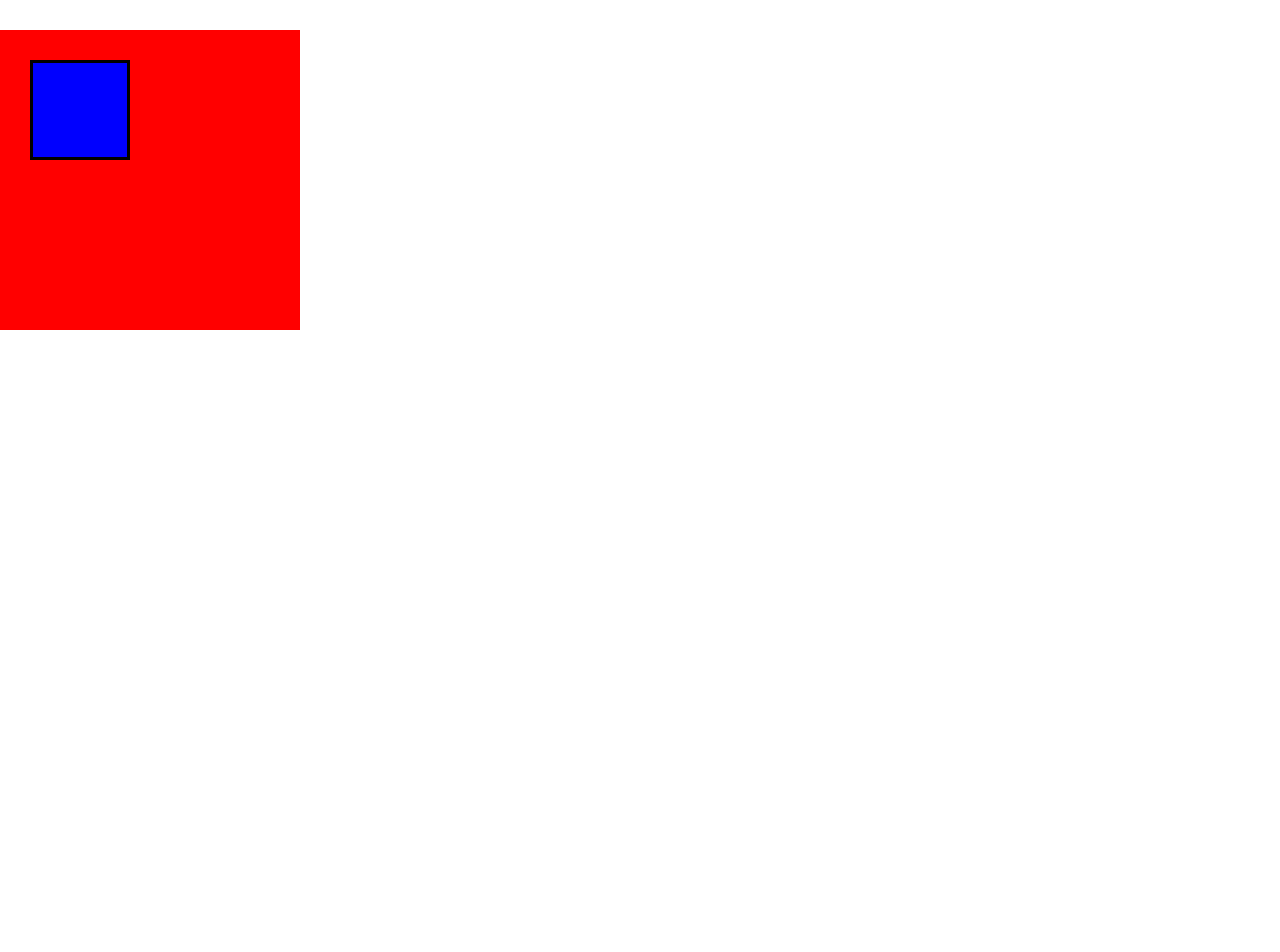
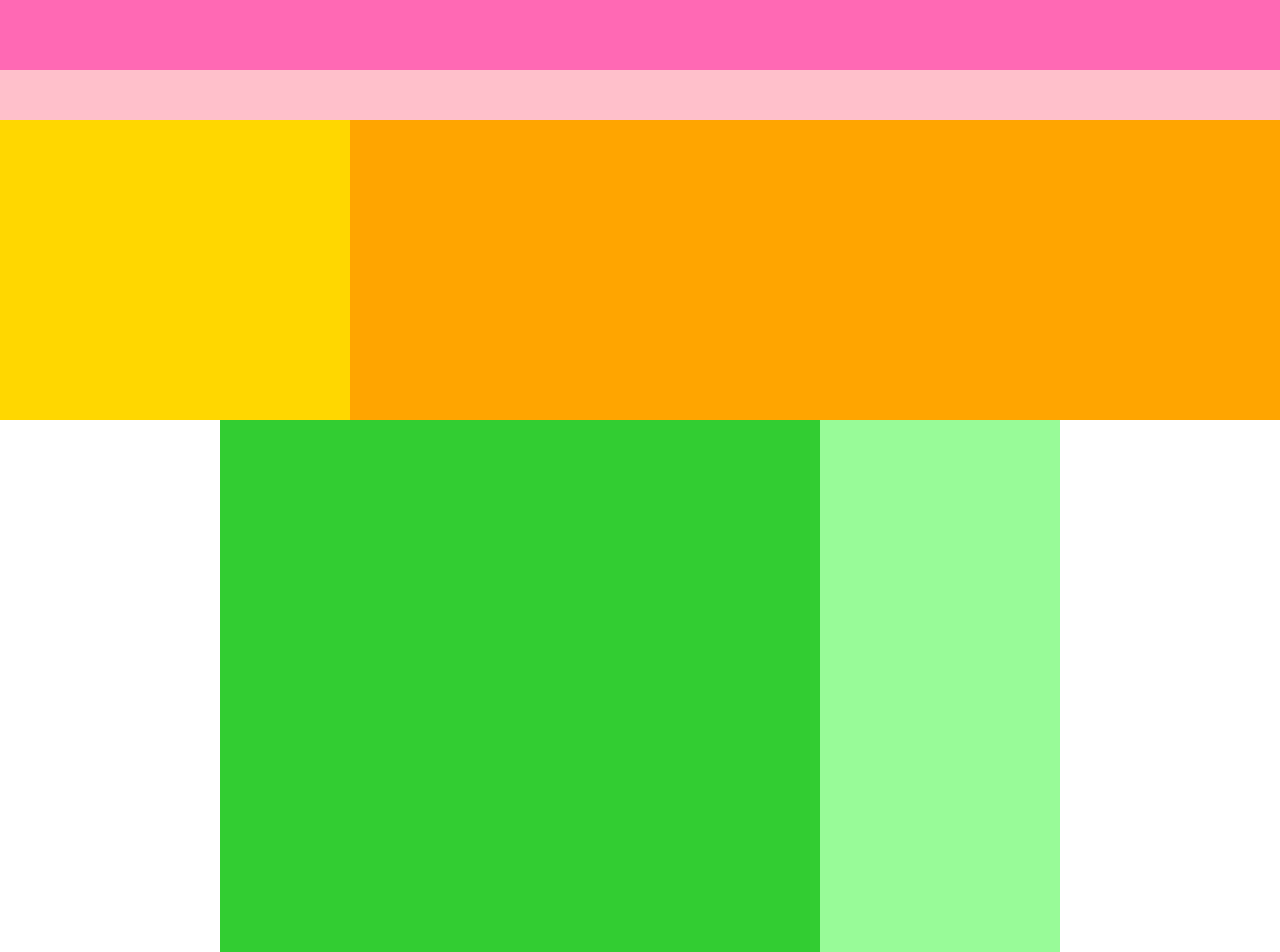
Before and after one commit to ryutomukai/-1-4, a plain HTML site: page index.html in a window 1280 px wide. Shown: the top 952 px of the page. Before the commit the page ends 800 px from the top, so only its background shows below. Drawn offline with Linux system fonts and the light colour scheme.

Commit message:
finish1-4

```diff
--- a/index.html
+++ b/index.html
@@ -7,12 +7,18 @@
     <title>ボックス</title>
   </head>
   <body>
-    <div class="box1">
-      <div class="box2"></div>
+    <header>
+      <div class="header-top"></div>
+      <div class="header-bottom"></div>
+    </header>
+    <div class="main-visual">
+      <div class="main-visual-content"></div>
     </div>
-
-
-
+    <div class="main">
+      <div class="blog"></div>
+      <div class="sidebar"></div>
+    </div>
+    <footer></footer>
 
 
   </body>
--- a/style.css
+++ b/style.css
@@ -4,17 +4,56 @@
   box-sizing: border-box;
 }
 
-.box1 {
-  width: 300px;
+header {
+  width: auto;
+  height: 120px;
+  background-color: red;
+}
+
+.header-top {
+  width: 100%;
+  height: 70px;
+  background-color: hotpink;
+}
+
+.header-bottom {
+  width: 100%;
+  height: 50px;
+  background-color: pink;
+}
+.main-visual {
+  width: auto;
   height: 300px;
-  background-color: red;
-  margin-top: 30px;
-  padding: 30px;
+  background-color: orange;
 }
-.box2 {
-  width: 100px;
-  height: 100px;
+.main-visual-content {
+  width: 350px;
+  height: 300px;
+  background-color: gold;
+}
+
+.main {
+  width: 840px;
+  height: 1400px;
+  display: flex;
+  justify-content: center;
+  margin: 0 auto;
+}
+
+.blog {
+  width: 600px;
+  height: 1400px;
+  background-color: limegreen;
+}
+
+.sidebar {
+  width: 240px;
+  height: 1400px;
+  background-color: palegreen;
+}
+
+footer {
+  width: 100%;
+  height: 120px;
   background-color: blue;
-  border: solid black;
-  border-top-width: 3px;
 }
```
